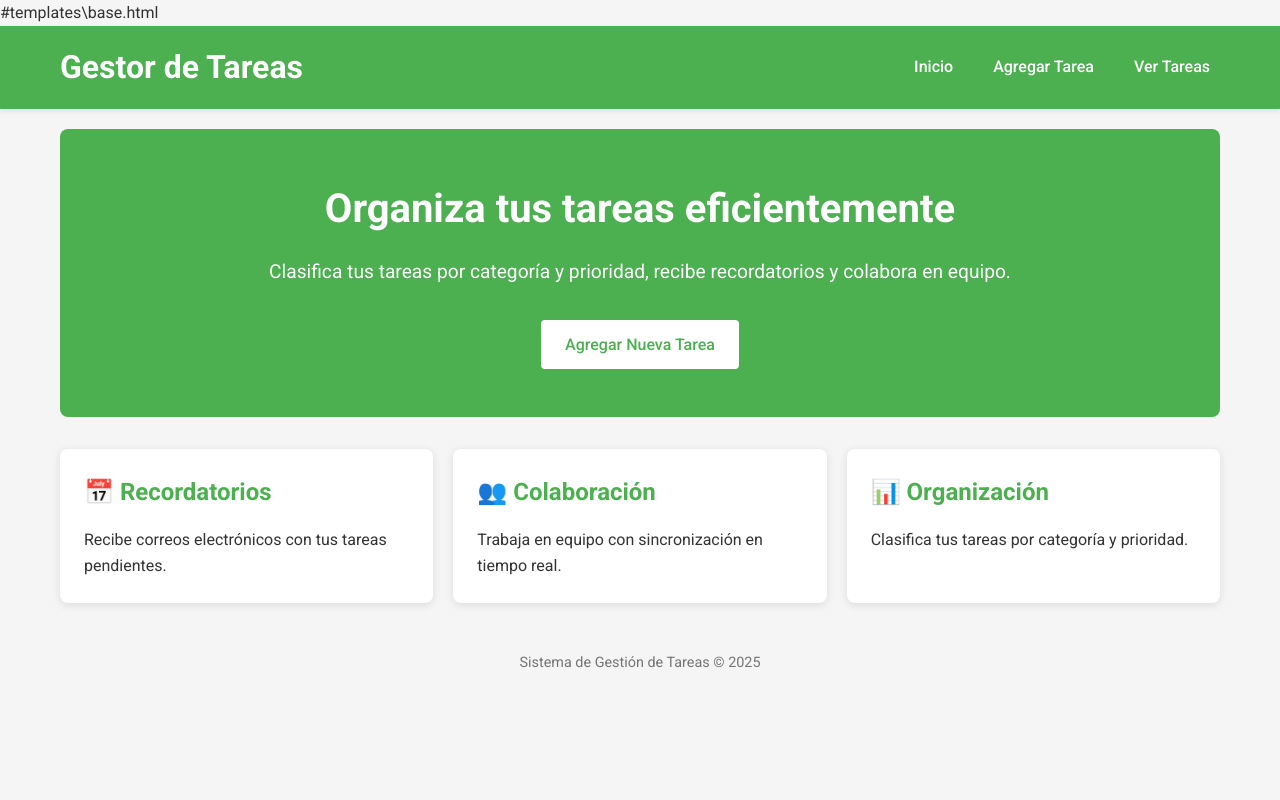
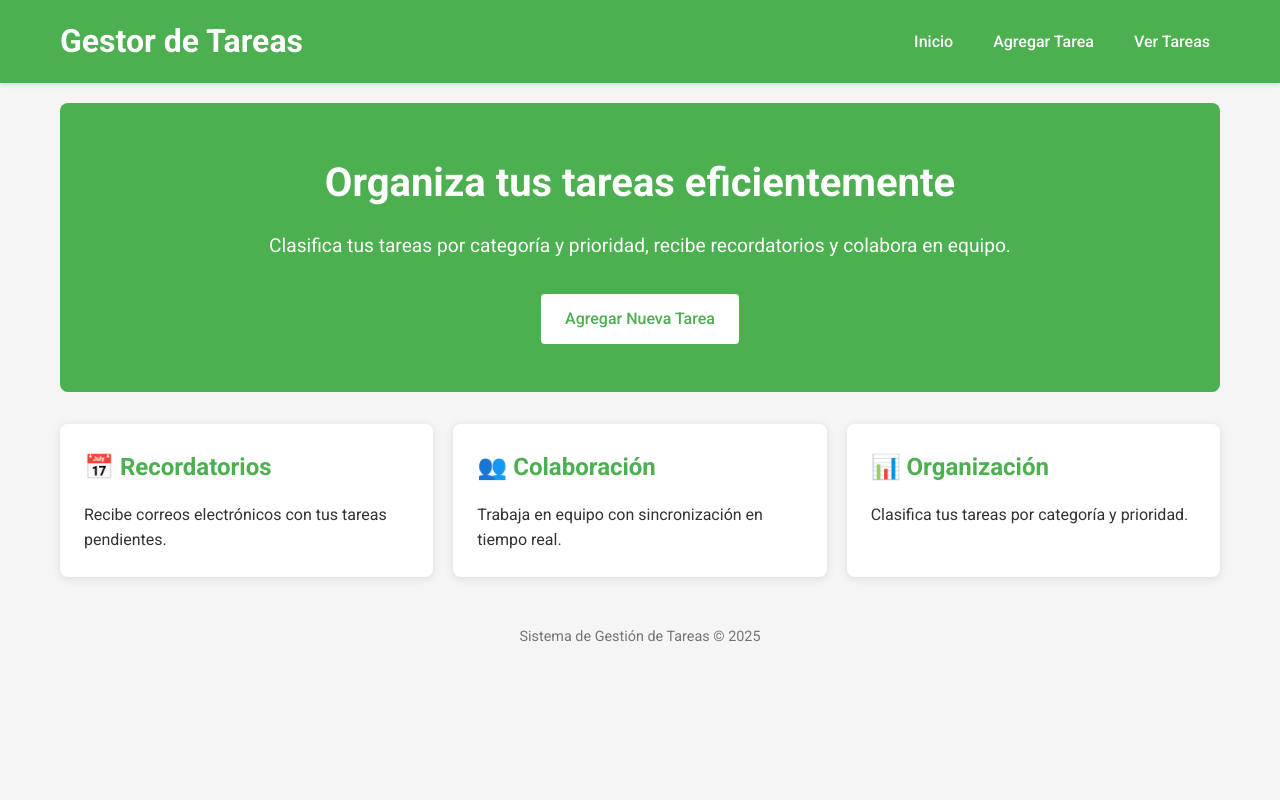
Before and after one commit to Edwindg5/task, a Flask app: page / in a window 1280 px wide. Run offline with Flask 3, Linux system fonts and the light colour scheme.

Commit message:
cambio del base html

```diff
--- a/templates/base.html
+++ b/templates/base.html
@@ -1,4 +1,4 @@
-#templates\base.html
+
 <!DOCTYPE html>
 <html lang="es">
 <head>
```
